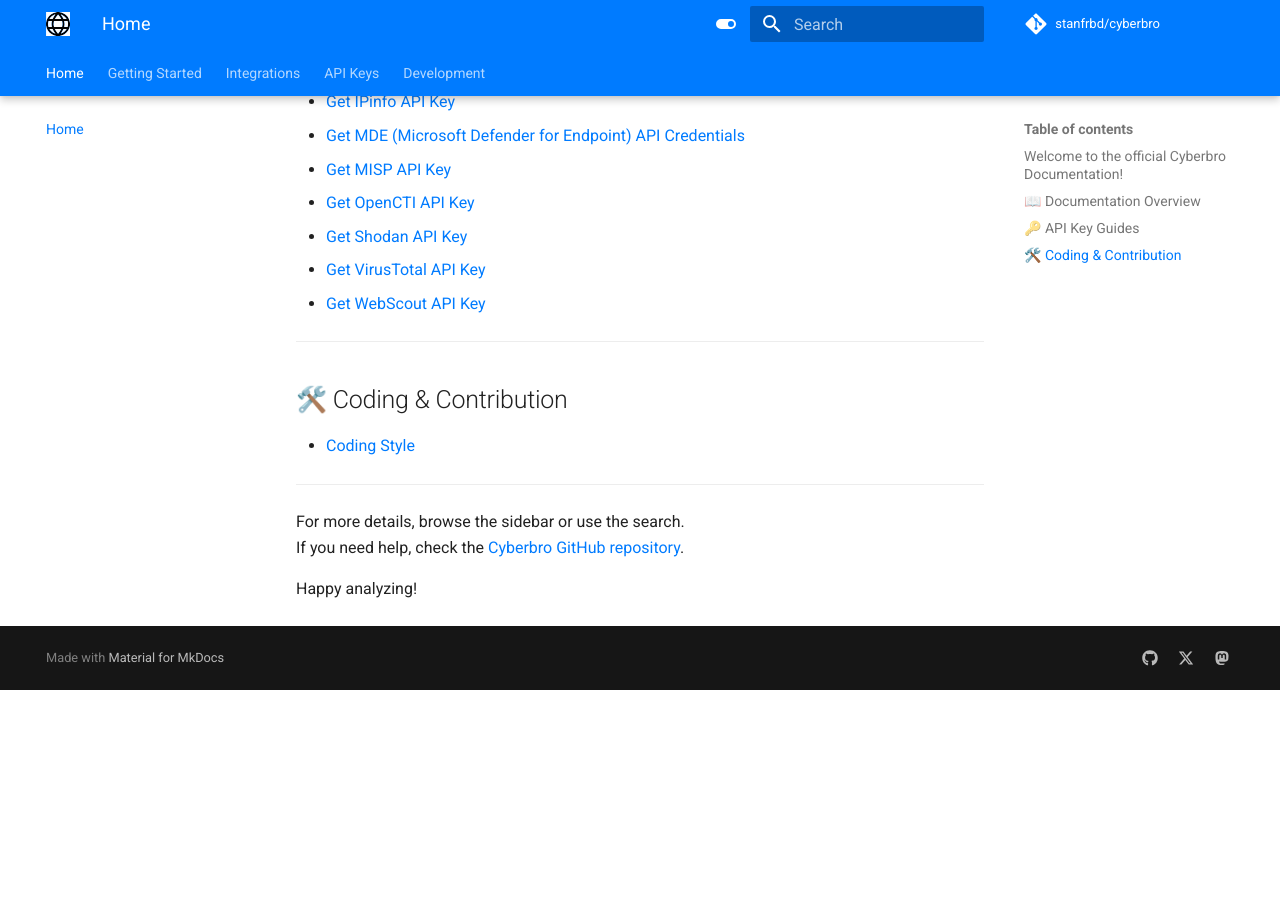
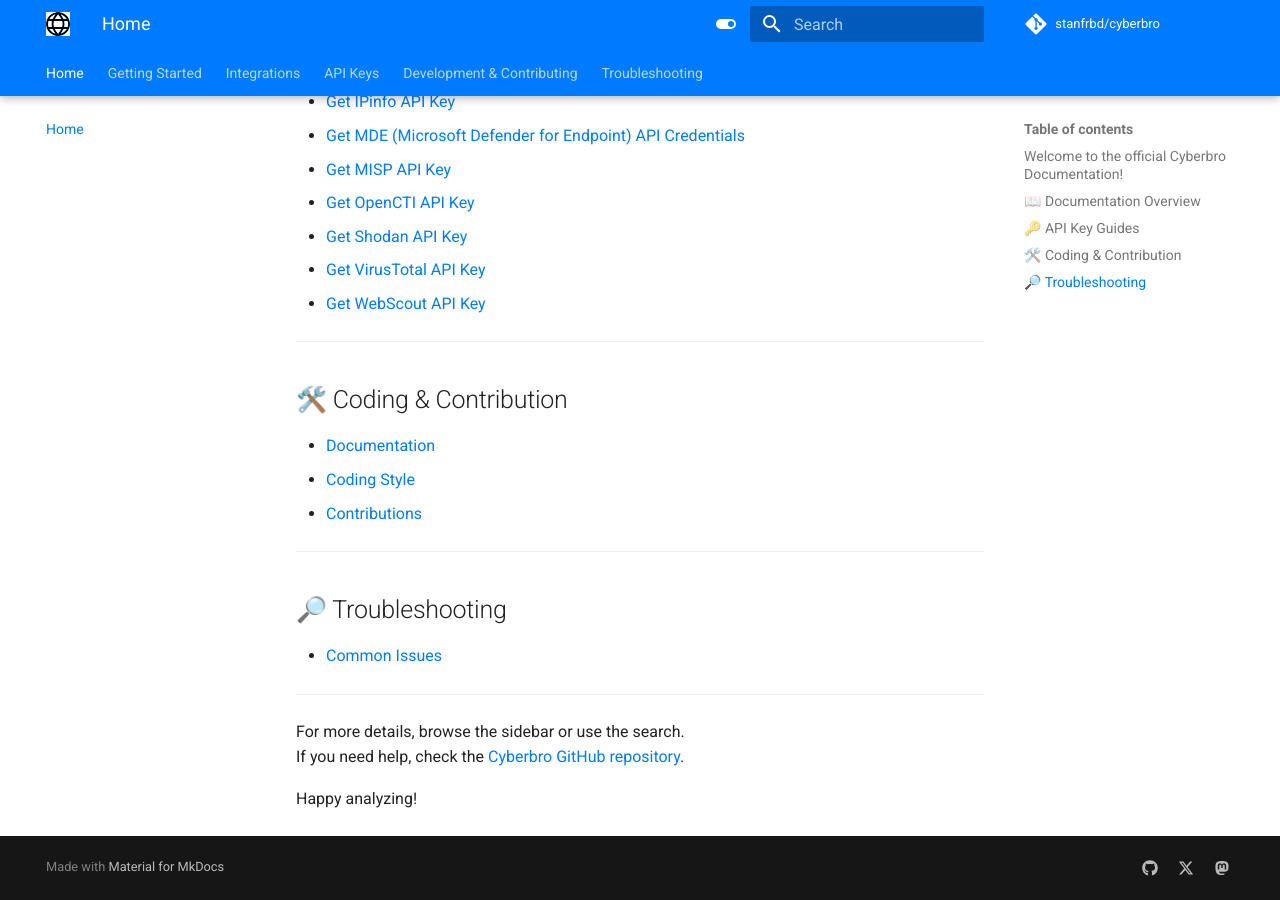
Before and after one commit to ubahmapk/cyberbro, an MkDocs documentation site: the page built from docs/index.md, in a window 1280 px wide and 900 px high, scrolled down 1219 px. Built offline with MkDocs 1.6.1 and Material for MkDocs 9.7.7, drawn with Linux system fonts in a browser that asks for light colours; comment, search, counter and statistics services are not loaded; before the commit the page ends 1909 px from its top, so only the background shows below that.

Commit message:
Update doc

```diff
--- a/docs/index.md
+++ b/docs/index.md
@@ -52,7 +52,14 @@
 
 ## 🛠️ Coding & Contribution
 
+- [Documentation](Documentation.md)
 - [Coding Style](Coding-Style.md)
+- [Contributions](Contributions.md)
+
+---
+
+## 🔎 Troubleshooting
+- [Common Issues](Common-Issues.md)
 
 ---
 
--- a/mkdocs.yml
+++ b/mkdocs.yml
@@ -59,8 +59,12 @@
       - Get Shodan API Key: Get-Shodan-API-key.md
       - Get VirusTotal API Key: Get-VirusTotal-API-key.md
       - Get WebScout API Key: Get-WebScout-API-key.md
-  - Development:
-    - Coding Style: Coding-Style.md
+  - Development & Contributing:
+      - Documentation: Documentation.md
+      - Coding Style: Coding-Style.md
+      - Contributions: Contributions.md
+  - Troubleshooting:
+      - Common Issues: Common-Issues.md
 extra:
   social:
     - icon: fontawesome/brands/github
```
Also changed, not shown: docs/Common-Issues.md (added, +43 -0 lines), docs/Contributions.md (added, +7 -0 lines), docs/Documentation.md (added, +35 -0 lines).
